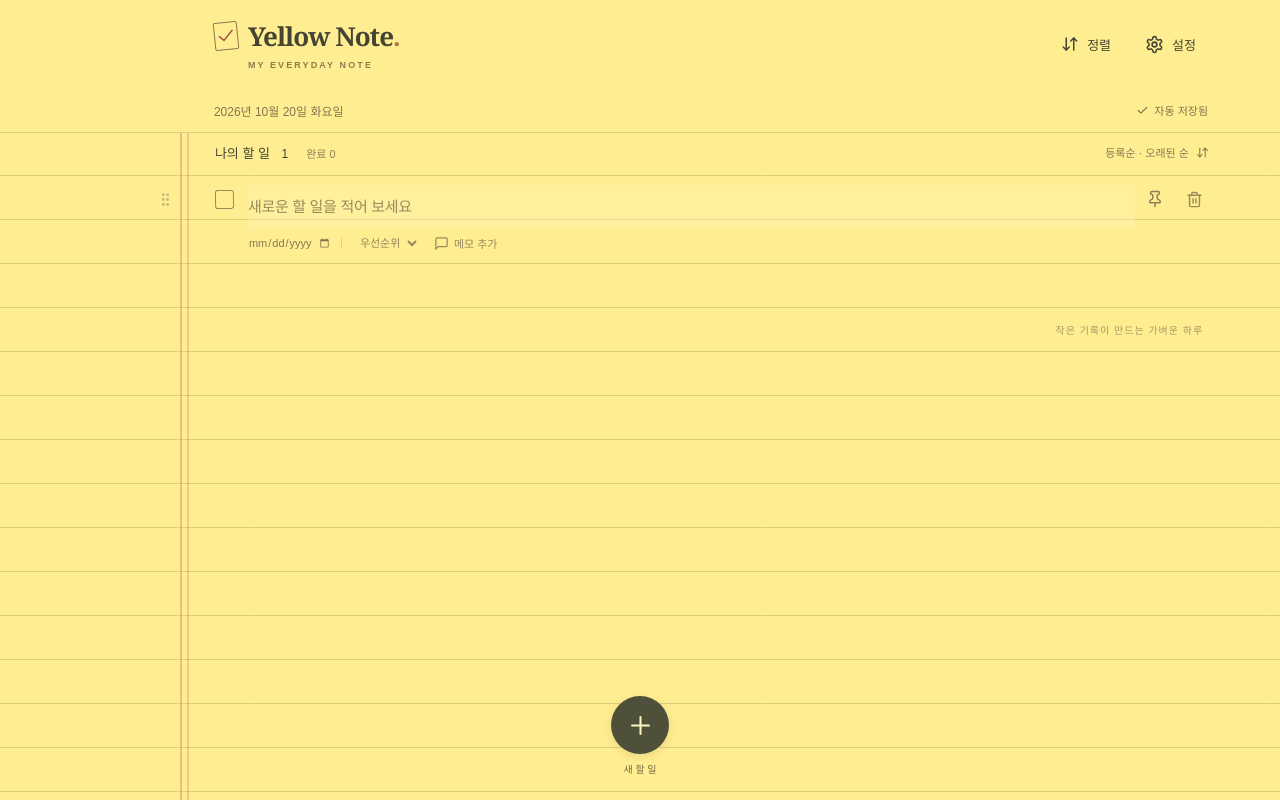
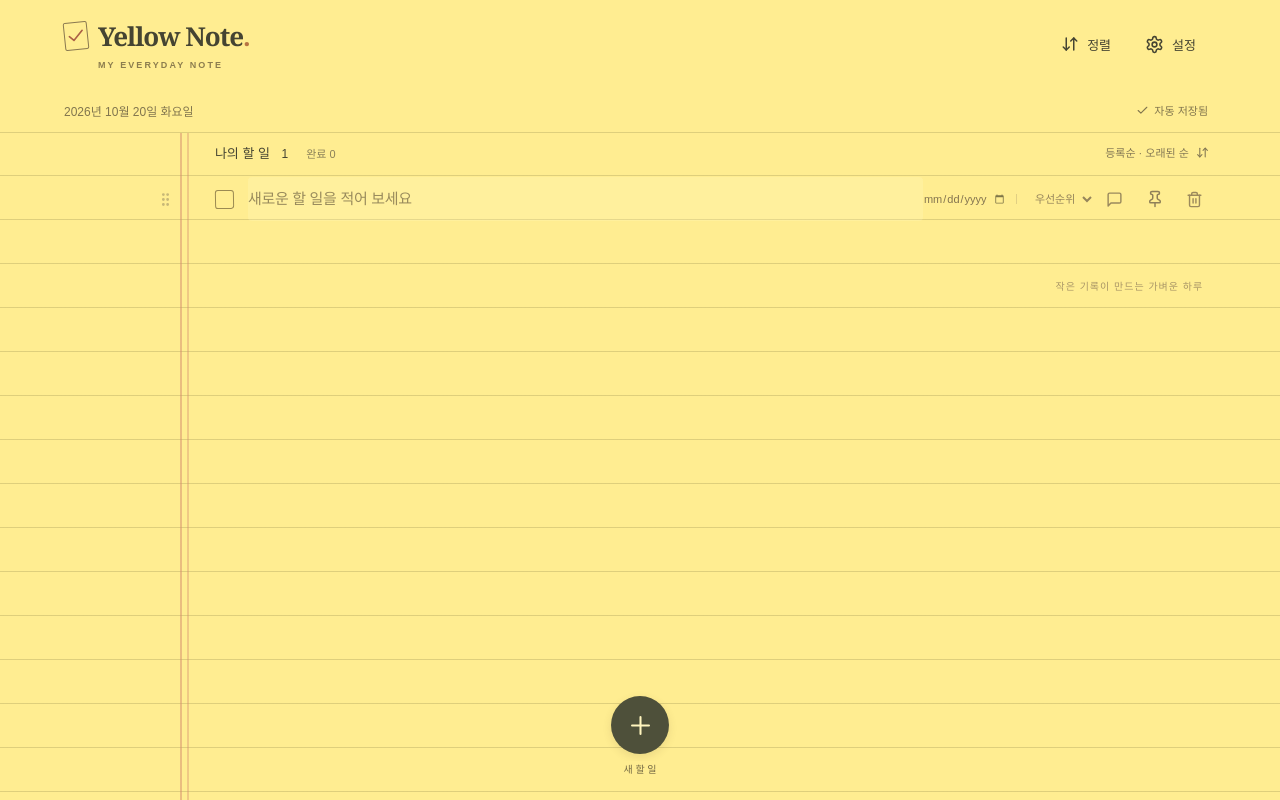
Before and after one commit to hgh-dev/yellownote, a React (Vite) app: page / in a window 1280 px wide. Both pictures are taken after a click on the button "새 할 일 추가". Built offline with nearby package versions, Linux system fonts and the light colour scheme.

Commit message:
Refine single-line task layout and toolbar

```diff
--- a/src/components/TaskRow.tsx
+++ b/src/components/TaskRow.tsx
@@ -30,7 +30,7 @@ export function TaskRow({
   onDelete: () => void;
 }) {
   const [memoOpen, setMemoOpen] = useState(false);
-  const title = useRef<HTMLTextAreaElement>(null),
+  const title = useRef<HTMLInputElement>(null),
     memo = useRef<HTMLTextAreaElement>(null);
   const {
     attributes,
@@ -43,19 +43,8 @@ export function TaskRow({
     isOver,
   } = useSortable({ id: task.id });
   useLayoutEffect(() => {
-    resize(title.current);
-  }, [task.title]);
-  useLayoutEffect(() => {
     resize(memo.current);
   }, [task.memo, memoOpen]);
-  useLayoutEffect(() => {
-    const observer = new ResizeObserver(() => {
-      resize(title.current);
-      resize(memo.current);
-    });
-    if (title.current) observer.observe(title.current);
-    return () => observer.disconnect();
-  }, []);
   useLayoutEffect(() => {
     if (autoFocus) {
       title.current?.focus();
@@ -109,15 +98,21 @@ export function TaskRow({
           />
           <span>{task.completed && <Check size={16} strokeWidth={2.2} />}</span>
         </label>
-        <textarea
+        <input
           ref={title}
+          type="text"
           className="task-title"
-          rows={1}
           aria-label="할 일 제목"
           spellCheck={false}
           placeholder="새로운 할 일을 적어 보세요"
-          value={task.title}
+          value={task.title.replace(/[\r\n]+/g, " ")}
           onChange={(e) => updateTask(task.id, { title: e.target.value })}
+          onKeyDown={(e) => {
+            if (e.key === "Enter" && !e.nativeEvent.isComposing) {
+              e.preventDefault();
+              e.currentTarget.blur();
+            }
+          }}
           onBlur={() => {
             void flush().catch(() => {});
           }}
@@ -131,24 +126,6 @@ export function TaskRow({
             );
           }}
         />
-        <div className="row-actions">
-          <button
-            className={`icon-button pin ${task.pinned ? "active" : ""}`}
-            aria-label={`${label} ${task.pinned ? "고정 해제" : "상단 고정"}`}
-            aria-pressed={task.pinned}
-            onClick={() => updateTask(task.id, { pinned: !task.pinned }, true)}
-          >
-            <Pin size={18} fill={task.pinned ? "currentColor" : "none"} />
-          </button>
-          <button
-            className="icon-button delete"
-            aria-label={`${label} 삭제`}
-            onClick={onDelete}
-          >
-            <Trash2 size={17} />
-          </button>
-        </div>
-      </div>
         <div className="task-details">
           <label className="date-control">
             <span className="sr-only">기한</span>
@@ -198,15 +175,34 @@ export function TaskRow({
             <option value="medium">중</option>
             <option value="low">하</option>
           </select>
+        </div>
+        <div className="row-actions">
           <button
-          className={`memo-toggle ${task.memo ? "has-memo" : ""}`}
+            className={`icon-button memo-toggle ${task.memo ? "has-memo" : ""}`}
+            aria-label={memoOpen ? "접기" : task.memo ? "메모" : "메모 추가"}
+            title={memoOpen ? "메모 접기" : "메모 열기"}
             aria-expanded={memoOpen}
             aria-controls={`memo-${task.id}`}
             onClick={() => setMemoOpen(!memoOpen)}
           >
-          {memoOpen ? <ChevronUp size={15} /> : <MessageSquare size={15} />}
-          <span>{memoOpen ? "접기" : task.memo ? "메모" : "메모 추가"}</span>
+            {memoOpen ? <ChevronUp size={17} /> : <MessageSquare size={17} />}
           </button>
+          <button
+            className={`icon-button pin ${task.pinned ? "active" : ""}`}
+            aria-label={`${label} ${task.pinned ? "고정 해제" : "상단 고정"}`}
+            aria-pressed={task.pinned}
+            onClick={() => updateTask(task.id, { pinned: !task.pinned }, true)}
+          >
+            <Pin size={18} fill={task.pinned ? "currentColor" : "none"} />
+          </button>
+          <button
+            className="icon-button delete"
+            aria-label={`${label} 삭제`}
+            onClick={onDelete}
+          >
+            <Trash2 size={17} />
+          </button>
+        </div>
       </div>
       {memoOpen && (
         <div className="memo-area" id={`memo-${task.id}`}>
--- a/src/styles.css
+++ b/src/styles.css
@@ -99,7 +99,7 @@ select {
   grid-template-columns: minmax(0, 1fr) auto;
   grid-template-rows: 88px 44px;
   align-items: center;
-  padding: 0 clamp(20px, 5vw, 72px) 0 calc(var(--margin) + 27px);
+  padding: 0 clamp(20px, 5vw, 72px);
   background: var(--paper);
   border-bottom: 1px solid var(--rule);
   position: relative;
@@ -227,7 +227,7 @@ select {
 }
 .task-row {
   position: relative;
-  min-height: 88px;
+  min-height: 44px;
   transition: background 0.15s;
 }
 .task-row:hover {
@@ -235,7 +235,7 @@ select {
 }
 .task-main {
   display: flex;
-  align-items: flex-start;
+  align-items: center;
   position: relative;
   min-height: 44px;
 }
@@ -299,9 +299,8 @@ select {
   display: block;
   flex: 1;
   min-width: 0;
+  height: 44px;
   border: 0;
-  resize: none;
-  overflow: hidden;
   background: transparent;
   padding: 0 8px 0 0;
   line-height: 44px;
@@ -319,6 +318,7 @@ select {
 }
 .row-actions {
   display: flex;
+  flex-shrink: 0;
 }
 .pin.active {
   color: #9e703c;
@@ -343,8 +343,9 @@ select {
   min-height: 44px;
   display: flex;
   align-items: center;
-  flex-wrap: wrap;
-  padding-left: 33px;
+  flex-shrink: 0;
+  flex-wrap: nowrap;
+  padding-left: 0;
   gap: 0 9px;
   color: #938157;
   font-size: 11px;
@@ -410,13 +411,7 @@ select {
   color: #597d49;
 }
 .memo-toggle {
-  display: flex;
-  gap: 5px;
-  align-items: center;
-  height: 44px;
-  font-size: 11px;
   color: #9a895d;
-  padding: 0 5px;
 }
 .memo-toggle.has-memo {
   color: #766c46;
@@ -726,6 +721,21 @@ textarea {
     padding-right: max(72px, calc(100vw - 1240px));
   }
 }
+@media (max-width: 900px) {
+  .task-main {
+    flex-wrap: wrap;
+  }
+  .task-details {
+    order: 4;
+    flex-basis: 100%;
+    min-width: 0;
+    padding-left: 33px;
+    flex-wrap: wrap;
+  }
+  .row-actions {
+    order: 3;
+  }
+}
 @media (max-width: 700px) {
   :root {
     --margin: 38px;
@@ -798,11 +808,6 @@ textarea {
     max-width: 65px;
     padding: 0;
   }
-  .memo-toggle {
-    font-size: 10px;
-    gap: 4px;
-    padding: 0 2px;
-  }
   .d-day {
     font-size: 9px;
   }
@@ -866,9 +871,6 @@ textarea {
   .task-details {
     gap: 0 4px;
   }
-  .memo-toggle span {
-    font-size: 9px;
-  }
 }
 @media (prefers-reduced-motion: reduce) {
   *,
@@ -879,8 +881,7 @@ textarea {
     scroll-behavior: auto !important;
   }
 }
-/* Keep writing baselines just above the paper rules, including wrapped lines. */
-.task-title,
+/* Keep memo writing baselines just above the paper rules. */
 .memo-area textarea {
   position: relative;
   top: 8px;
```
Also changed, not shown: 4 other files (tests, documents, lock files or other folders). Lines whose indentation alone changed are shown as unchanged.
